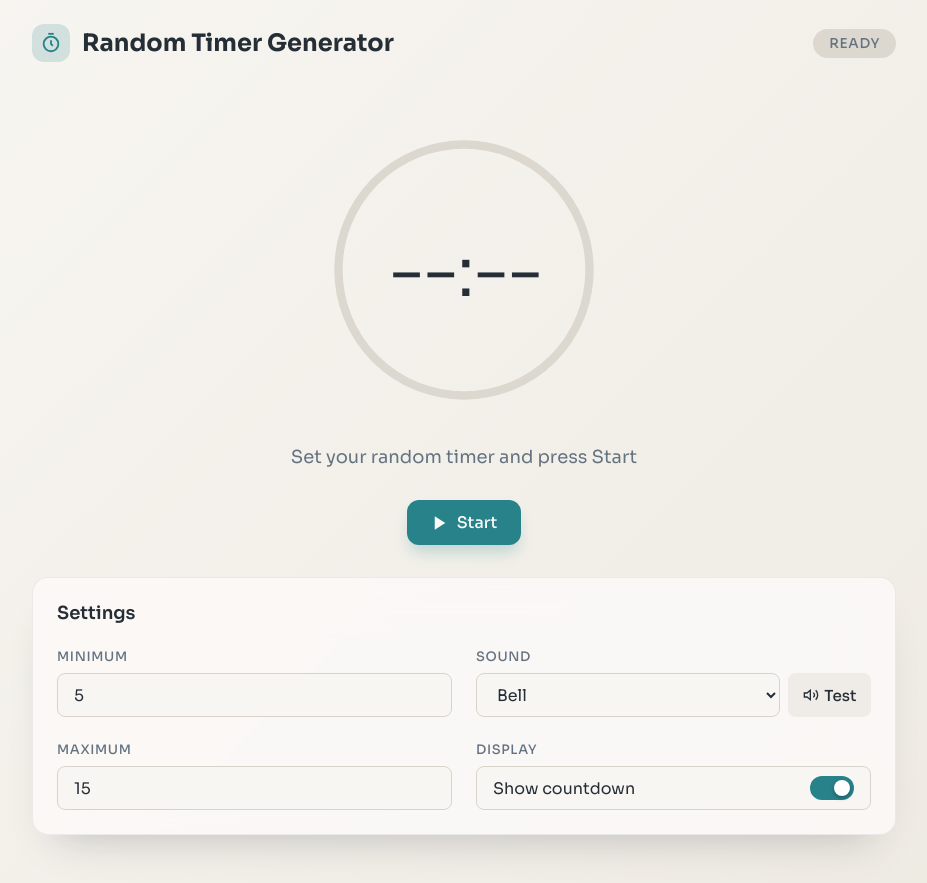
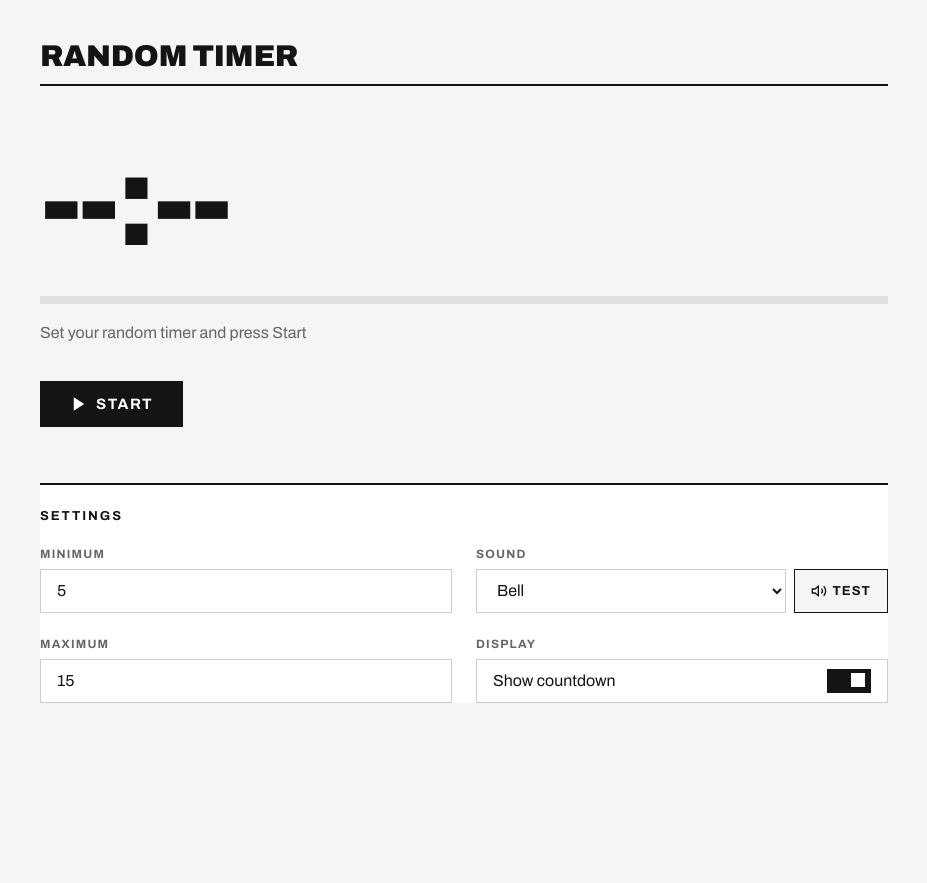
Before and after one commit to LoicE5/random-timer, a Svelte app: page / in a window 1280 px wide. Shown: the whole page, without its empty margins (176-1103 px from the left). After the commit the page ends 800 px from the top, so only its background shows below. Built offline with nearby package versions, Linux system fonts and the light colour scheme.

Commit message:
refactor: redesign UI with monochrome flat aesthetic

```diff
--- a/src/components/App.svelte
+++ b/src/components/App.svelte
@@ -69,15 +69,6 @@
   });
 
   let canStart = $derived(!errors.min && !errors.max);
-
-  let statusLabel = $derived.by(() => {
-    switch (status) {
-      case 'running': return 'Running';
-      case 'paused': return 'Paused';
-      case 'finished': return 'Finished';
-      case 'idle': return 'Ready';
-    }
-  });
 
   function clearTick(): void {
     if (tickIntervalId !== null) {
@@ -166,86 +157,43 @@
   .app {
     max-width: 56rem;
     margin: 0 auto;
-    padding: 1.5rem 1rem 3rem;
+    padding: 2.5rem 1.5rem 4rem;
   }
 
   .header {
     display: flex;
-    align-items: center;
+    align-items: baseline;
     justify-content: space-between;
-    margin-bottom: 1rem;
-  }
-
-  .left {
-    display: flex;
-    align-items: center;
-    gap: 0.75rem;
-  }
-
-  .icon-bubble {
-    padding: 0.5rem;
-    background: hsla(185, 55%, 35%, 0.18);
-    color: var(--primary);
-    border-radius: 0.75rem;
-    display: inline-flex;
+    gap: 1rem;
+    padding-bottom: 0.75rem;
+    border-bottom: 2px solid var(--foreground);
   }
 
   .title {
     font-size: 1.5rem;
-    font-weight: 700;
+    font-weight: 900;
+    text-transform: uppercase;
+    letter-spacing: -0.01em;
     color: var(--foreground);
   }
 
-  .badge {
-    padding: 0.375rem 1rem;
-    border-radius: 9999px;
-    font-size: 0.85rem;
-    font-weight: 500;
-    text-transform: uppercase;
-    letter-spacing: 0.05em;
-  }
-
-  .badge-idle {
-    background: var(--muted);
-    color: var(--muted-foreground);
-  }
-
-  .badge-running {
-    background: hsla(185, 55%, 35%, 0.2);
-    color: var(--primary);
-  }
-
-  .badge-paused {
-    background: hsla(25, 75%, 45%, 0.2);
-    color: var(--accent);
-  }
-
-  .badge-finished {
-    background: hsla(5, 70%, 50%, 0.2);
-    color: var(--destructive);
+  @media (min-width: 768px) {
+    .title {
+      font-size: 1.875rem;
+    }
   }
 
   .main {
     display: flex;
     flex-direction: column;
     align-items: stretch;
-    padding-top: 2rem;
+    padding-top: 3.5rem;
   }
 </style>
 
 <div class="app">
   <header class="header">
-    <div class="left">
-      <div class="icon-bubble">
-        <svg width="22" height="22" viewBox="0 0 24 24" fill="none" stroke="currentColor" stroke-width="2">
-          <circle cx="12" cy="13" r="8" />
-          <path d="M12 9v4l2 2" />
-          <path d="M9 2h6" />
-        </svg>
-      </div>
-      <h1 class="title">Random Timer Generator</h1>
-    </div>
-    <span class="badge badge-{status}">{statusLabel}</span>
+    <h1 class="title">Random Timer</h1>
   </header>
 
   <main class="main">
--- a/src/components/Settings.svelte
+++ b/src/components/Settings.svelte
@@ -18,19 +18,19 @@
 
 <style>
   .panel {
-    background: var(--glass-bg);
-    backdrop-filter: blur(24px);
-    -webkit-backdrop-filter: blur(24px);
-    border: 1px solid var(--glass-border);
-    border-radius: 1rem;
-    padding: 1.5rem;
-    margin-top: 2rem;
-    box-shadow: 0 24px 40px -24px rgba(20, 30, 40, 0.25);
+    background: var(--secondary);
+    border: none;
+    border-top: 2px solid var(--foreground);
+    border-radius: 0;
+    padding: 1.5rem 0 0;
+    margin-top: 3.5rem;
   }
 
   .title {
-    font-size: 1.125rem;
-    font-weight: 600;
+    font-size: 0.8125rem;
+    font-weight: 700;
+    text-transform: uppercase;
+    letter-spacing: 0.15em;
     margin-bottom: 1.5rem;
   }
 
@@ -53,43 +53,41 @@
   }
 
   .label {
-    font-size: 0.8125rem;
-    font-weight: 500;
+    font-size: 0.75rem;
+    font-weight: 700;
     color: var(--muted-foreground);
     text-transform: uppercase;
-    letter-spacing: 0.05em;
+    letter-spacing: 0.1em;
   }
 
   .input {
     background: var(--input);
     border: 1px solid var(--border);
-    border-radius: 0.5rem;
+    border-radius: 0;
     padding: 0.625rem 1rem;
     height: 2.75rem;
     color: var(--foreground);
     font-family: inherit;
     font-size: 1rem;
-    transition: border-color 0.2s ease, box-shadow 0.2s ease;
+    transition: border-color 0.15s ease;
     width: 100%;
   }
 
   .input:focus {
     outline: none;
-    border-color: var(--primary);
-    box-shadow: 0 0 0 3px hsla(185, 55%, 35%, 0.2);
+    border-color: var(--foreground);
+    box-shadow: inset 0 0 0 1px var(--foreground);
   }
 
   .input.error {
-    border-color: var(--destructive);
-  }
-
-  .input.error:focus {
-    box-shadow: 0 0 0 3px hsla(5, 70%, 50%, 0.2);
+    border-width: 2px;
+    border-color: var(--foreground);
   }
 
   .err {
-    color: var(--destructive);
-    font-size: 0.85rem;
+    color: var(--foreground);
+    font-size: 0.8125rem;
+    font-weight: 700;
   }
 
   .row {
@@ -105,29 +103,28 @@
     display: inline-flex;
     align-items: center;
     gap: 0.35rem;
-    padding: 0 0.9rem;
+    padding: 0 1rem;
     height: 2.75rem;
-    border: none;
-    border-radius: 0.5rem;
-    background: var(--secondary);
+    border: 1px solid var(--foreground);
+    border-radius: 0;
+    background: var(--background);
     color: var(--foreground);
     font-family: inherit;
-    font-weight: 500;
-    font-size: 0.95rem;
+    font-weight: 700;
+    font-size: 0.8125rem;
+    text-transform: uppercase;
+    letter-spacing: 0.08em;
     cursor: pointer;
-    transition: background 0.2s ease, transform 0.2s ease;
+    transition: background 0.15s ease, color 0.15s ease;
   }
 
   .test:hover:not(:disabled) {
-    background: #e6e2da;
-  }
-
-  .test:active:not(:disabled) {
-    transform: scale(0.97);
+    background: var(--foreground);
+    color: var(--primary-foreground);
   }
 
   .test:disabled {
-    opacity: 0.5;
+    opacity: 0.35;
     cursor: not-allowed;
   }
 
@@ -137,7 +134,7 @@
     justify-content: space-between;
     background: var(--input);
     border: 1px solid var(--border);
-    border-radius: 0.5rem;
+    border-radius: 0;
     padding: 0.625rem 1rem;
     height: 2.75rem;
     font-size: 1rem;
@@ -147,32 +144,32 @@
     position: relative;
     width: 2.75rem;
     height: 1.5rem;
-    border-radius: 9999px;
-    border: none;
-    background: var(--muted);
+    border-radius: 0;
+    border: 1px solid var(--foreground);
+    background: var(--background);
     cursor: pointer;
     padding: 0;
-    transition: background-color 0.3s ease;
+    transition: background-color 0.2s ease;
   }
 
   .toggle.on {
-    background: var(--primary);
+    background: var(--foreground);
   }
 
   .thumb {
     position: absolute;
-    top: 0.25rem;
-    left: 0.25rem;
-    width: 1rem;
-    height: 1rem;
-    background: white;
-    border-radius: 50%;
-    box-shadow: 0 2px 4px rgba(0, 0, 0, 0.3);
-    transition: transform 0.3s ease;
+    top: 0.1875rem;
+    left: 0.1875rem;
+    width: 0.875rem;
+    height: 0.875rem;
+    background: var(--foreground);
+    border-radius: 0;
+    transition: transform 0.2s ease, background 0.2s ease;
   }
 
   .thumb.on {
     transform: translateX(1.25rem);
+    background: var(--primary-foreground);
   }
 </style>
 
--- a/src/components/Timer.svelte
+++ b/src/components/Timer.svelte
@@ -14,13 +14,9 @@
     onReset,
   }: TimerProps = $props();
 
-  const RADIUS = 120;
-  const CIRCUMFERENCE = 2 * Math.PI * RADIUS;
-
   let progress = $derived(
     totalSeconds > 0 ? (totalSeconds - remainingSeconds) / totalSeconds : 0,
   );
-  let dashOffset = $derived(CIRCUMFERENCE - progress * CIRCUMFERENCE);
 
   let timeText = $derived.by(() => {
     if (status === 'idle') return '--:--';
@@ -41,240 +37,150 @@
   .wrap {
     display: flex;
     flex-direction: column;
-    align-items: center;
+    align-items: stretch;
   }
 
   .chosen {
-    text-align: center;
-    margin-bottom: 1.5rem;
+    text-transform: uppercase;
+    letter-spacing: 0.15em;
+    font-size: 0.8125rem;
+    font-weight: 600;
     color: var(--muted-foreground);
-    font-size: 1rem;
+    margin-bottom: 1rem;
   }
 
   .chosen-val {
-    color: var(--primary);
-    font-weight: 600;
-  }
-
-  .circle {
-    position: relative;
-    width: 16rem;
-    height: 16rem;
-    padding: 1.5rem 0;
-  }
-
-  @media (min-width: 768px) {
-    .circle {
-      width: 20rem;
-      height: 20rem;
-    }
-  }
-
-  .ring {
-    width: 100%;
-    height: 100%;
-    transform: rotate(-90deg);
-  }
-  .bg {
-    stroke: var(--muted);
-  }
-
-  .progress {
-    stroke: var(--primary);
-    transition: stroke-dashoffset 0.2s ease, stroke 0.2s ease;
-  }
-
-  .progress.finished {
-    stroke: var(--destructive);
-  }
-
-  .center {
-    position: absolute;
-    inset: 15%;
-    display: flex;
-    flex-direction: column;
-    align-items: center;
-    justify-content: center;
+    color: var(--foreground);
+    font-weight: 700;
   }
 
   .time {
-    font-size: 3.25rem;
-    font-weight: 300;
-    letter-spacing: -0.05em;
+    font-size: 5rem;
+    font-weight: 800;
+    letter-spacing: -0.04em;
     color: var(--foreground);
     font-variant-numeric: tabular-nums;
-    line-height: 1;
-  }
-
-  .time.finished {
-    color: var(--destructive);
+    line-height: 0.95;
   }
 
   @media (min-width: 768px) {
     .time {
-      font-size: 4.75rem;
+      font-size: 8rem;
     }
   }
 
   .msg {
     margin-top: 0.75rem;
-    font-size: 1.125rem;
-    font-weight: 500;
-  }
-
-  .msg.paused {
-    color: var(--accent);
-  }
-
-  .msg.finished {
-    color: var(--destructive);
-  }
-
-  .hidden-mode {
-    width: 100%;
-    height: 100%;
-    display: flex;
-    flex-direction: column;
-    align-items: center;
-    justify-content: center;
-    gap: 1.25rem;
+    font-size: 1rem;
+    font-weight: 700;
+    text-transform: uppercase;
+    letter-spacing: 0.15em;
+    color: var(--foreground);
   }
 
   .hidden-label {
-    font-size: 1.125rem;
+    font-size: 1.5rem;
+    font-weight: 700;
+    text-transform: uppercase;
+    letter-spacing: 0.1em;
     color: var(--muted-foreground);
+    padding: 1.5rem 0;
   }
 
   .bar-track {
-    width: 8rem;
-    height: 0.25rem;
+    width: 100%;
+    height: 0.5rem;
     background: var(--muted);
-    border-radius: 9999px;
+    margin-top: 2rem;
     overflow: hidden;
   }
 
   .bar-fill {
     height: 100%;
-    background: var(--primary);
-    transition: width 0.2s ease;
+    background: var(--foreground);
+    transition: width 0.2s linear;
   }
 
   .instruction {
-    margin-top: 1rem;
+    margin-top: 1.25rem;
     color: var(--muted-foreground);
-    font-size: 1.125rem;
+    font-size: 1rem;
   }
 
   .controls {
     display: flex;
     flex-wrap: wrap;
-    gap: 1rem;
-    justify-content: center;
-    margin-top: 2rem;
+    gap: 0.75rem;
+    margin-top: 2.5rem;
   }
 
   .btn {
     display: inline-flex;
     align-items: center;
     gap: 0.5rem;
-    padding: 0.75rem 1.5rem;
-    border: none;
-    border-radius: 0.75rem;
+    padding: 0.75rem 1.75rem;
+    border: 2px solid var(--foreground);
+    border-radius: 0;
     font-family: inherit;
-    font-weight: 500;
-    font-size: 1rem;
+    font-weight: 700;
+    font-size: 0.9375rem;
+    text-transform: uppercase;
+    letter-spacing: 0.1em;
     cursor: pointer;
-    transition: transform 0.2s ease, box-shadow 0.2s ease, background 0.2s ease;
-  }
-
-  .btn:hover:not(:disabled) {
-    transform: scale(1.05);
-  }
-
-  .btn:active:not(:disabled) {
-    transform: scale(0.95);
+    transition: background 0.15s ease, color 0.15s ease;
   }
 
   .btn:disabled {
-    opacity: 0.5;
+    opacity: 0.35;
     cursor: not-allowed;
   }
 
   .primary {
-    background: var(--primary);
+    background: var(--foreground);
     color: var(--primary-foreground);
-    box-shadow: 0 10px 15px -3px hsla(185, 55%, 35%, 0.25);
   }
 
   .primary:hover:not(:disabled) {
-    box-shadow: 0 20px 25px -5px hsla(185, 55%, 35%, 0.35);
-  }
-
-  .accent {
-    background: var(--accent);
-    color: var(--accent-foreground);
-    box-shadow: 0 10px 15px -3px hsla(25, 75%, 45%, 0.25);
-  }
-
-  .accent:hover:not(:disabled) {
-    box-shadow: 0 20px 25px -5px hsla(25, 75%, 45%, 0.35);
-  }
-
-  .secondary {
-    background: var(--secondary);
+    background: var(--background);
     color: var(--foreground);
   }
 
+  .accent,
+  .secondary {
+    background: var(--background);
+    color: var(--foreground);
+  }
+
+  .accent:hover:not(:disabled),
   .secondary:hover:not(:disabled) {
-    background: #e6e2da;
+    background: var(--foreground);
+    color: var(--primary-foreground);
   }
 </style>
 
 <div class="wrap">
   {#if status !== 'idle' && showCountdown}
     <p class="chosen">
-      Random timer duration: <span class="chosen-val">{chosenDuration} {chosenDuration === 1 ? 'minute' : 'minutes'}</span>
+      Random duration — <span class="chosen-val">{chosenDuration} {chosenDuration === 1 ? 'minute' : 'minutes'}</span>
     </p>
   {/if}
 
-  <div class="circle">
   {#if showCountdown}
-      <svg viewBox="0 0 260 260" class="ring">
-        <circle cx="130" cy="130" r={RADIUS} class="bg" stroke-width="8" fill="none" />
-        <circle
-          cx="130"
-          cy="130"
-          r={RADIUS}
-          class="progress"
-          class:finished={status === 'finished'}
-          stroke-width="8"
-          stroke-linecap="round"
-          fill="none"
-          stroke-dasharray={CIRCUMFERENCE}
-          stroke-dashoffset={dashOffset}
-        />
-      </svg>
-      <div class="center">
-        <div class="time" class:finished={status === 'finished'}>{timeText}</div>
+    <div class="time">{timeText}</div>
     {#if message}
-          <div class="msg" class:paused={status === 'paused'} class:finished={status === 'finished'}>
-            {message}
-          </div>
+      <div class="msg">{message}</div>
     {/if}
-      </div>
   {:else}
-      <div class="hidden-mode">
     <div class="hidden-label">
       {#if status === 'running'}Timer running…
       {:else if status === 'paused'}Paused
       {:else if status === 'finished'}Time's up!
       {:else}Timer hidden{/if}
     </div>
+  {/if}
+
   <div class="bar-track">
     <div class="bar-fill" style="width: {Math.min(100, progress * 100)}%"></div>
-        </div>
-      </div>
-    {/if}
   </div>
 
   {#if status === 'idle'}
--- a/src/index.html
+++ b/src/index.html
@@ -7,7 +7,7 @@
     <link rel="preconnect" href="https://fonts.googleapis.com" />
     <link rel="preconnect" href="https://fonts.gstatic.com" crossorigin />
     <link
-      href="https://fonts.googleapis.com/css2?family=Sora:wght@300;400;500;600;700&display=swap"
+      href="https://fonts.googleapis.com/css2?family=Archivo:wght@400;500;600;700;800;900&display=swap"
       rel="stylesheet"
     />
   </head>
--- a/src/styles/app.css
+++ b/src/styles/app.css
@@ -1,22 +1,13 @@
 :root {
-  --background: hsl(40, 30%, 96%);
-  --background-end: hsl(40, 25%, 91%);
-  --foreground: hsl(210, 20%, 18%);
-  --muted: hsl(40, 15%, 84%);
-  --muted-foreground: hsl(210, 12%, 45%);
-  --primary: hsl(185, 55%, 35%);
-  --primary-foreground: hsl(40, 40%, 98%);
-  --accent: hsl(25, 75%, 45%);
-  --accent-foreground: hsl(40, 40%, 98%);
-  --secondary: hsl(40, 20%, 92%);
-  --destructive: hsl(5, 70%, 50%);
-  --border: hsl(40, 15%, 82%);
-  --input: hsl(40, 30%, 96%);
-  --glass-bg: hsla(40, 35%, 98%, 0.85);
-  --glass-border: hsla(210, 20%, 25%, 0.08);
-  --gradient-start: hsl(25, 70%, 88%);
-  --gradient-mid: hsl(45, 80%, 90%);
-  --gradient-end: hsl(185, 60%, 88%);
+  --background: hsl(0, 0%, 96%);
+  --foreground: hsl(0, 0%, 8%);
+  --muted: hsl(0, 0%, 88%);
+  --muted-foreground: hsl(0, 0%, 40%);
+  --primary: hsl(0, 0%, 8%);
+  --primary-foreground: hsl(0, 0%, 100%);
+  --secondary: hsl(0, 0%, 100%);
+  --border: hsl(0, 0%, 80%);
+  --input: hsl(0, 0%, 100%);
 }
 
 * {
@@ -28,29 +19,12 @@
 html,
 body {
   min-height: 100vh;
-  background: linear-gradient(135deg, var(--background) 0%, var(--background-end) 100%);
-  background-color: var(--background);
+  background: var(--background);
 }
 
 body {
-  font-family: 'Sora', system-ui, sans-serif;
+  font-family: 'Archivo', system-ui, sans-serif;
   color: var(--foreground);
-  background: linear-gradient(135deg, var(--background) 0%, var(--background-end) 100%);
   -webkit-font-smoothing: antialiased;
   -moz-osx-font-smoothing: grayscale;
-  transition: background 1s ease;
 }
-
-body.running {
-  background: linear-gradient(135deg, var(--gradient-start) 0%, var(--gradient-mid) 50%, var(--gradient-end) 100%);
-  background-size: 400% 400%;
-  animation: gradient-shift 15s ease infinite;
-}
-
-@keyframes gradient-shift {
-  0% { background-position: 0% 50%; }
-
-  50% { background-position: 100% 50%; }
-
-  100% { background-position: 0% 50%; }
-}
```
Lines whose indentation alone changed are shown as unchanged.
